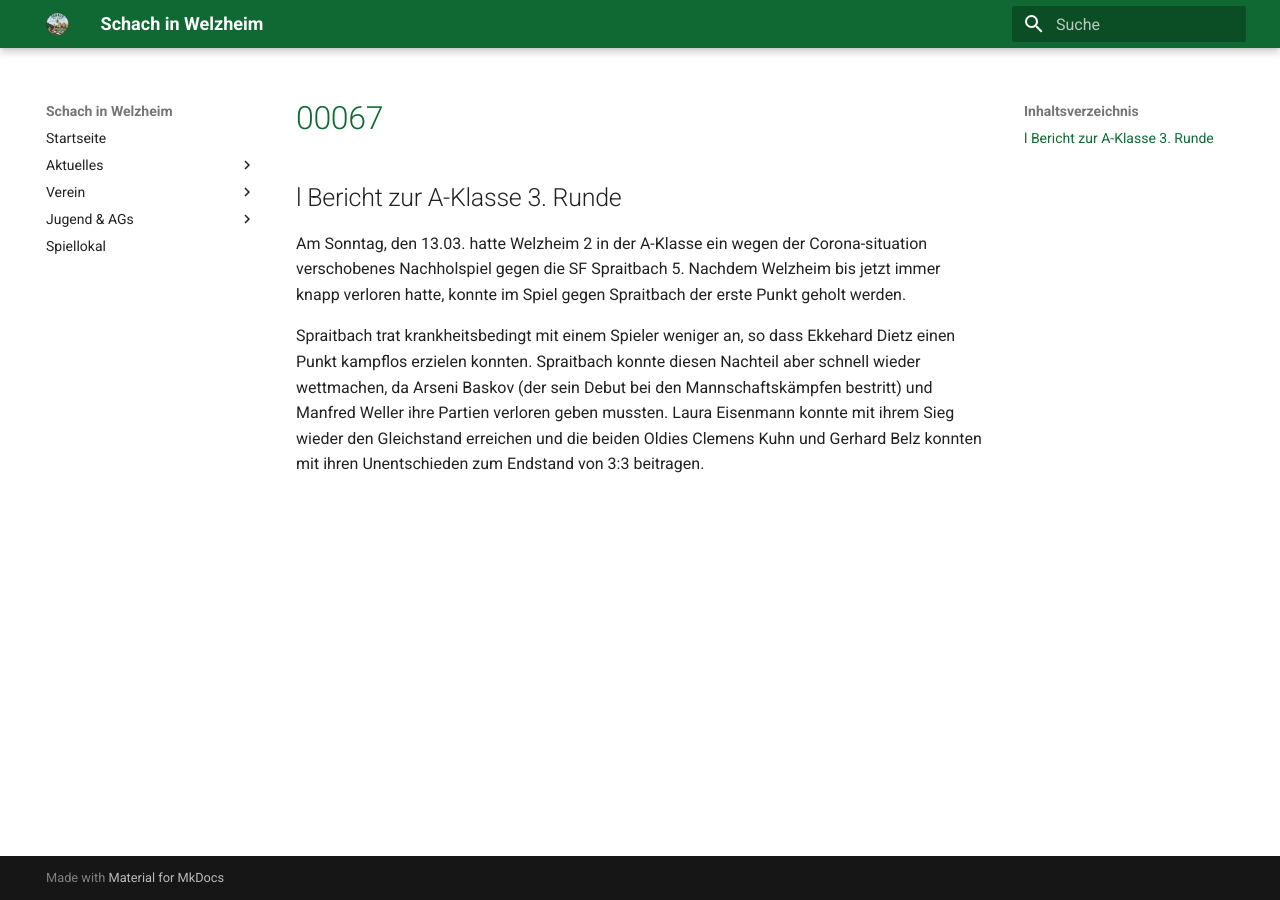
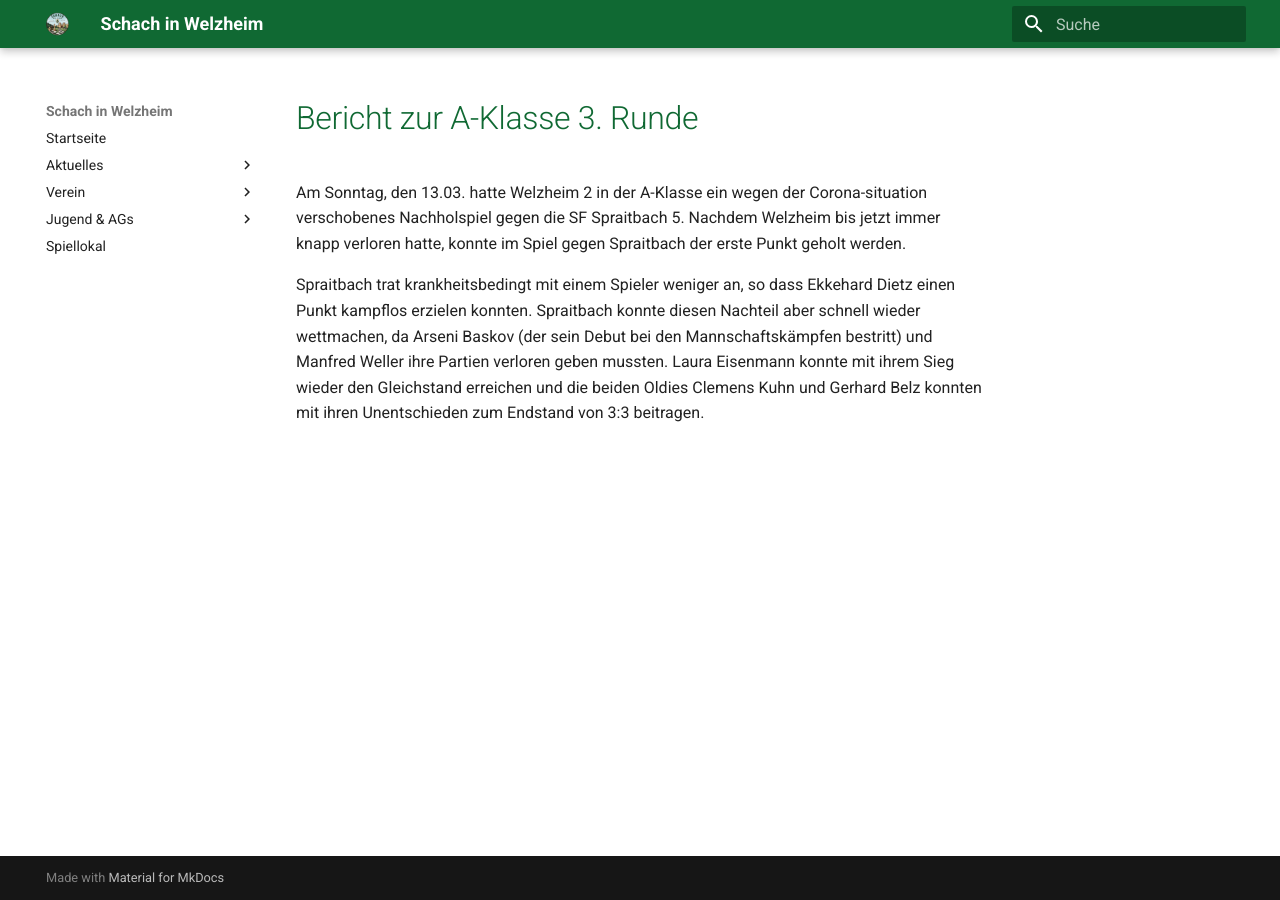
Before and after one commit to schachwelzheim/schachwelzheim, an MkDocs documentation site: the page built from docs/aktuelles/00067.md, in a window 1280 px wide. Built offline with MkDocs 1.6.1 and Material for MkDocs 9.7.7, drawn with Linux system fonts in a browser that asks for light colours.

Commit message:
Fix header formatting in A-Klasse report

```diff
--- a/docs/aktuelles/00067.md
+++ b/docs/aktuelles/00067.md
@@ -1,4 +1,4 @@
-##l Bericht zur A-Klasse 3. Runde
+# Bericht zur A-Klasse 3. Runde
 
 Am Sonntag, den 13.03. hatte Welzheim 2 in der A-Klasse ein wegen der Corona-situation verschobenes Nachholspiel gegen die SF Spraitbach 5. Nachdem Welzheim bis jetzt immer knapp verloren hatte, konnte im Spiel gegen Spraitbach der erste Punkt geholt werden.
 
```
